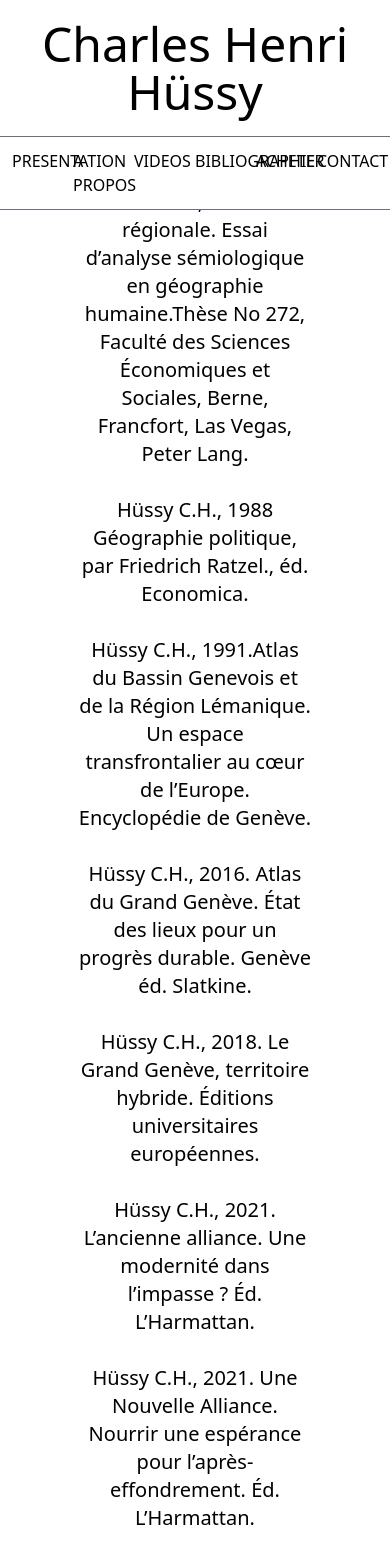
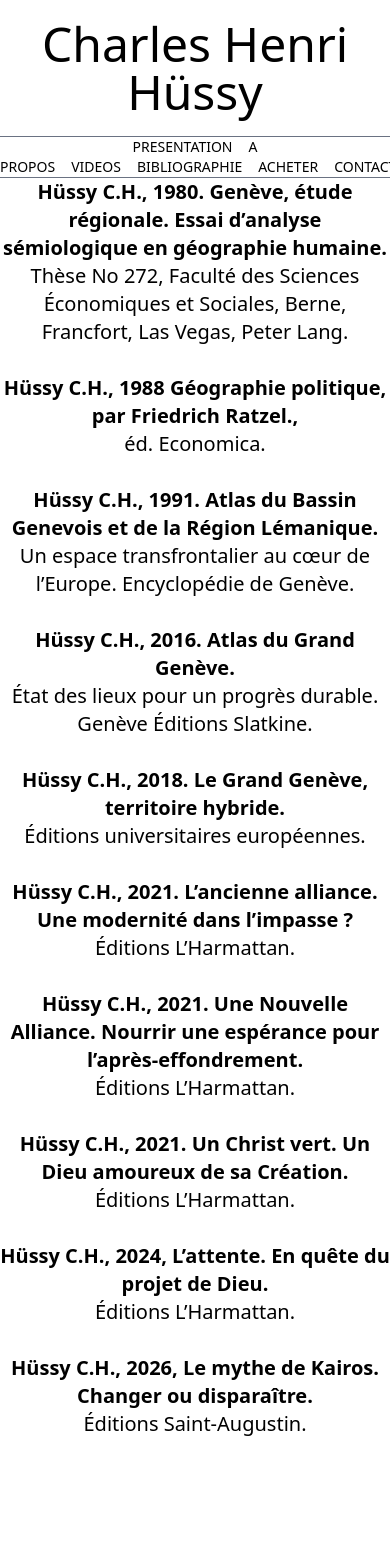
Before and after one commit to MountainEnjoyer/CharlesHussy, a React (Vite) app: page /bibliographie in a window 390 px wide. Shown: the top 1565 px of the page. After the commit the page ends 1466 px from the top, so only its background shows below. Built offline with nearby package versions, Linux system fonts and the light colour scheme.

Commit message:
Getting a lot of responsive features

```diff
--- a/src/App.css
+++ b/src/App.css
@@ -1,39 +1,3 @@
 #root {
   text-align: center;
 }
-
-.logo {
-  height: 6em;
-  padding: 1.5em;
-  will-change: filter;
-  transition: filter 300ms;
-}
-.logo:hover {
-  filter: drop-shadow(0 0 2em #646cffaa);
-}
-.logo.react:hover {
-  filter: drop-shadow(0 0 2em #61dafbaa);
-}
-
-@keyframes logo-spin {
-  from {
-    transform: rotate(0deg);
-  }
-  to {
-    transform: rotate(360deg);
-  }
-}
-
-@media (prefers-reduced-motion: no-preference) {
-  a:nth-of-type(2) .logo {
-    animation: logo-spin infinite 20s linear;
-  }
-}
-
-.card {
-  padding: 2em;
-}
-
-.read-the-docs {
-  color: #888;
-}
--- a/src/NavBar.tsx
+++ b/src/NavBar.tsx
@@ -3,11 +3,11 @@ import './index.css'
 function NavBar () {
     return (
     <>
-      <div className=" w-screen fixed top-0 p-0 m-0 text-black z-1">
-        <div className=" top-0 l-[50%] text-5xl color-black pb-5 pt-5 bg-white z-1">
+      <div className=" min-w-screen max-h-[10%]  top-0 p-0 m-auto text-black z-1">
+        <div className="w-min-fill text-5xl color-black pb-5 pt-5 bg-white z-1">
           Charles Henri Hüssy
         </div>
-        <div className="absolute left l-[-50%] border-b-[1px] border-t-[1px] h-max-[20%] w-screen border-gray-500 space-x-15 p-3 grid grid-cols-6 grid-rows-1 xs:space-x-2 xs:text-[15px] md:space-x-5 grid-flow-row bg-white z-1 text-wrap">
+        <div className="block m-auto space-x-4 border-b-[1px] border-t-[1px] h-max-[20%] min-w-screen text-wrap border-gray-500 gap-2 text-sm  bg-white z-1 ">
           <a href='/' className="hover:text-green-600 hover:font-bold">PRESENTATION</a>
           <a href='/apropos' className="hover:text-green-600 hover:font-bold">A PROPOS</a>
           <a href='/Videos' className="hover:text-green-600 hover:font-bold">VIDEOS</a>
--- a/src/components/Bibliographie.tsx
+++ b/src/components/Bibliographie.tsx
@@ -4,18 +4,20 @@ import '../index.css'
 function Bibliographie() {
     return (
         <>
-            <ul className='relative text-xl pt-[150px] mt-[10px] w-[80%] pl-[20%] text-wrap'>
-                <li>Hüssy C.H., 1980. Genève, étude régionale. Essai d’analyse sémiologique en géographie humaine.Thèse No 272, Faculté des Sciences Économiques et Sociales, Berne, Francfort, Las Vegas, Peter Lang.</li><br/>
-                <li>Hüssy C.H., 1988 Géographie politique, par Friedrich Ratzel., éd. Economica.</li><br/>
-                <li>Hüssy C.H., 1991.Atlas du Bassin Genevois et de la Région Lémanique. Un espace transfrontalier au cœur de l’Europe. Encyclopédie de Genève.</li><br/>
-                <li>Hüssy C.H., 2016. Atlas du Grand Genève. État des lieux pour un progrès durable. Genève éd. Slatkine.</li><br/>
-                <li>Hüssy C.H., 2018. Le Grand Genève, territoire hybride. Éditions universitaires européennes.</li><br/>
-                <li>Hüssy C.H., 2021. L’ancienne alliance. Une modernité dans l’impasse ? Éd. L’Harmattan.</li><br/>
-                <li>Hüssy C.H., 2021. Une Nouvelle Alliance. Nourrir une espérance pour l’après-effondrement. Éd. L’Harmattan.</li><br/>
-                <li>Hüssy C.H., 2021. Un Christ vert. Un Dieu amoureux de sa Création. Éd. L’Harmattan.</li><br/>
-                <li>Hüssy C.H., 2024, L’attente. En quête du projet de Dieu. Éd. L’Harmattan.</li><br/>
-                <li>Hüssy C.H., 2026, Le mythe de Kairos. Changer ou disparaître. Éd. Saint-Augustin.</li><br/>
-            </ul>
+            <div className='relative min-w-full'>
+                <ul className='block text-xl min-w-[300px]'>
+                    <li><strong>Hüssy C.H., 1980. Genève, étude régionale. Essai d’analyse sémiologique en géographie humaine.</strong><br/>Thèse No 272, Faculté des Sciences Économiques et Sociales, Berne, Francfort, Las Vegas, Peter Lang.</li><br/>
+                    <li><strong>Hüssy C.H., 1988 Géographie politique, par Friedrich Ratzel.,</strong> <br/>éd. Economica.</li><br/>
+                    <li><strong>Hüssy C.H., 1991. Atlas du Bassin Genevois et de la Région Lémanique.</strong> <br/>Un espace transfrontalier au cœur de l’Europe. Encyclopédie de Genève.</li><br/>
+                    <li><strong>Hüssy C.H., 2016. Atlas du Grand Genève.</strong><br/> État des lieux pour un progrès durable. Genève Éditions Slatkine.</li><br/>
+                    <li><strong>Hüssy C.H., 2018. Le Grand Genève, territoire hybride.</strong><br/> Éditions universitaires européennes.</li><br/>
+                    <li><strong>Hüssy C.H., 2021. L’ancienne alliance. Une modernité dans l’impasse ? </strong> <br/> Éditions L’Harmattan.</li><br/>
+                    <li><strong>Hüssy C.H., 2021. Une Nouvelle Alliance. Nourrir une espérance pour l’après-effondrement.</strong><br/> Éditions L’Harmattan.</li><br/>
+                    <li><strong>Hüssy C.H., 2021. Un Christ vert. Un Dieu amoureux de sa Création.</strong> <br/>Éditions L’Harmattan.</li><br/>
+                    <li><strong>Hüssy C.H., 2024, L’attente. En quête du projet de Dieu.</strong><br/> Éditions L’Harmattan.</li><br/>
+                    <li><strong>Hüssy C.H., 2026, Le mythe de Kairos. Changer ou disparaître.</strong><br/> Éditions Saint-Augustin.</li><br/>
+                </ul>
+            </div>
         </>
     )
 }
--- a/src/components/Propos.tsx
+++ b/src/components/Propos.tsx
@@ -4,13 +4,13 @@ import profile from "../assets/profile.jpg"
 function Propos() {
     return (
         <>
-            <div className=' absolute  flex  grid grid-cols-3 grid-rows-1  lg:w-[60%] md:w-[80%] sm:w-[90%] w-[100%] sm:left-[5%] lg:left-[250px] lg:grid-flow-row sm:align-center md:left-[100px] md:grid-flow-col lg:top-[160px] md:top-[150px] s:top-[100px] bg-gray-100 grid-flow-col rounded-md'>
-                <img src={profile} className='relative rounded-md object-fill lg:scale-75 md:scale-60 sm:scale-80  '></img>
-                <p className='relative col-span-2 sm:text-xl md:text-xl lg:text-2xl text-sm h-[25%] text-black wrap md:t-0 sm:top-[11%] sm:left-[-10px] lg:left-[-20px] left-[-25px] lg:top-[60px]'>
+            <div className='absolute top-[20%] h-[60%] mt-[]'>
+                <p className='relative col-span-2 w-[80%] sm:text-xl md:text-xl lg:text-2xl text-md h-[25%]  text-black wrap md:t-0 left-[10%] left-[10%] top-[14%]'>
                     Charles Henri Hüssy, 84 ans, est professeur honoraire de l'université de Genève. Il a obtenu une licence en théologie, en sociologie, en géographie, puis un doctorat de géographie. Il a été Directeur d’un Centre Universitaire d’Écologie Humaine.
                 </p>
+                <img src={profile} className='relative rounded-md lg:scale-50 md:scale-50 sm:scale-30 scale-30 lg:left-[30%] md:left-[40%] sm:left-[17%] left-[9%] mt-[-5%] mb-0 p-0 '></img>
             </div>
-        </>
+       </>
     )
 }
 
--- /dev/null
+++ b/src/components/TEST_Propos.tsx
@@ -0,0 +1,17 @@
+import '../index.css'
+import profile from "../assets/profile.jpg"
+
+function Propos() {
+    return (
+        <>
+            <div className=' absolute  flex  grid grid-cols-3 grid-rows-1  lg:w-[60%] md:w-[80%] sm:w-[90%] w-[100%] sm:left-[5%] lg:left-[250px] lg:grid-flow-row sm:align-center md:left-[100px] md:grid-flow-col lg:top-[160px] md:top-[150px] s:top-[100px] bg-gray-100 grid-flow-col rounded-md'>
+                <img src={profile} className='relative rounded-md object-fill lg:scale-75 md:scale-60 sm:scale-80  '></img>
+                <p className='relative col-span-2 sm:text-xl md:text-xl lg:text-2xl text-sm h-[25%] text-black wrap md:t-0 sm:top-[11%] sm:left-[-10px] lg:left-[-20px] left-[-25px] lg:top-[60px]'>
+                    Charles Henri Hüssy, 84 ans, est professeur honoraire de l'université de Genève. Il a obtenu une licence en théologie, en sociologie, en géographie, puis un doctorat de géographie. Il a été Directeur d’un Centre Universitaire d’Écologie Humaine.
+                </p>
+            </div>
+        </>
+    )
+}
+
+export default Propos
--- a/src/components/Videos.tsx
+++ b/src/components/Videos.tsx
@@ -3,7 +3,7 @@ import '../index.css'
 function Videos() {
     return (
         <>
-            <iframe  className="relative left-[40%] bottom-[-65px]" width="700" height="393.75" src="https://www.youtube.com/embed/GHok9Y42mcA?si=R0i3x0gdMxGzmHpj" title="YouTube video player" frameborder="0" allow="accelerometer; autoplay; clipboard-write; encrypted-media; gyroscope; picture-in-picture; web-share" referrerpolicy="strict-origin-when-cross-origin" allowfullscreen></iframe>
+            <iframe  className="block m-auto mt-[12%]" width="700" height="393.75" src="https://www.youtube.com/embed/GHok9Y42mcA?si=R0i3x0gdMxGzmHpj" title="YouTube video player" frameborder="0" allow="accelerometer; autoplay; clipboard-write; encrypted-media; gyroscope; picture-in-picture; web-share" referrerpolicy="strict-origin-when-cross-origin" allowfullscreen></iframe>
         </>
     )
 }
--- a/src/index.css
+++ b/src/index.css
@@ -17,11 +17,7 @@
 
 
 body {
-  margin: 0;
-  display: flex;
-  place-items: center;
-  min-width: 320px;
-  min-height: 100vh;
+  margin: auto;
 }
 
 h1 {
--- a/src/main.tsx
+++ b/src/main.tsx
@@ -7,7 +7,8 @@ import Presentation from './components/Presentation.tsx'
 import Contact from './components/Contact.tsx'
 import Videos from './components/Videos.tsx'
 import Bibliographie from './components/Bibliographie.tsx'
-import Propos from './components/Propos.tsx'
+import Propos from "./components/Propos.tsx"
+import TestPropos from './components/TEST_Propos.tsx'
 import Acheter from './components/Acheter.tsx'
 import Footer from './Footer.tsx';
 
@@ -20,6 +21,7 @@ createRoot(document.getElementById('root')!).render(
       <Routes>
         <Route path="/" element={<Presentation />} />
         <Route path="/apropos" element={<Propos />} />
+        <Route path="/testpropos" element={<TestPropos />} />
         <Route path="/contact" element={<Contact />} />
         <Route path="/acheter" element={<Acheter />} />
         <Route path="/videos" element={<Videos />} />
```
Also changed, not shown: src/components/Presentation.tsx (+7 -6 lines).
